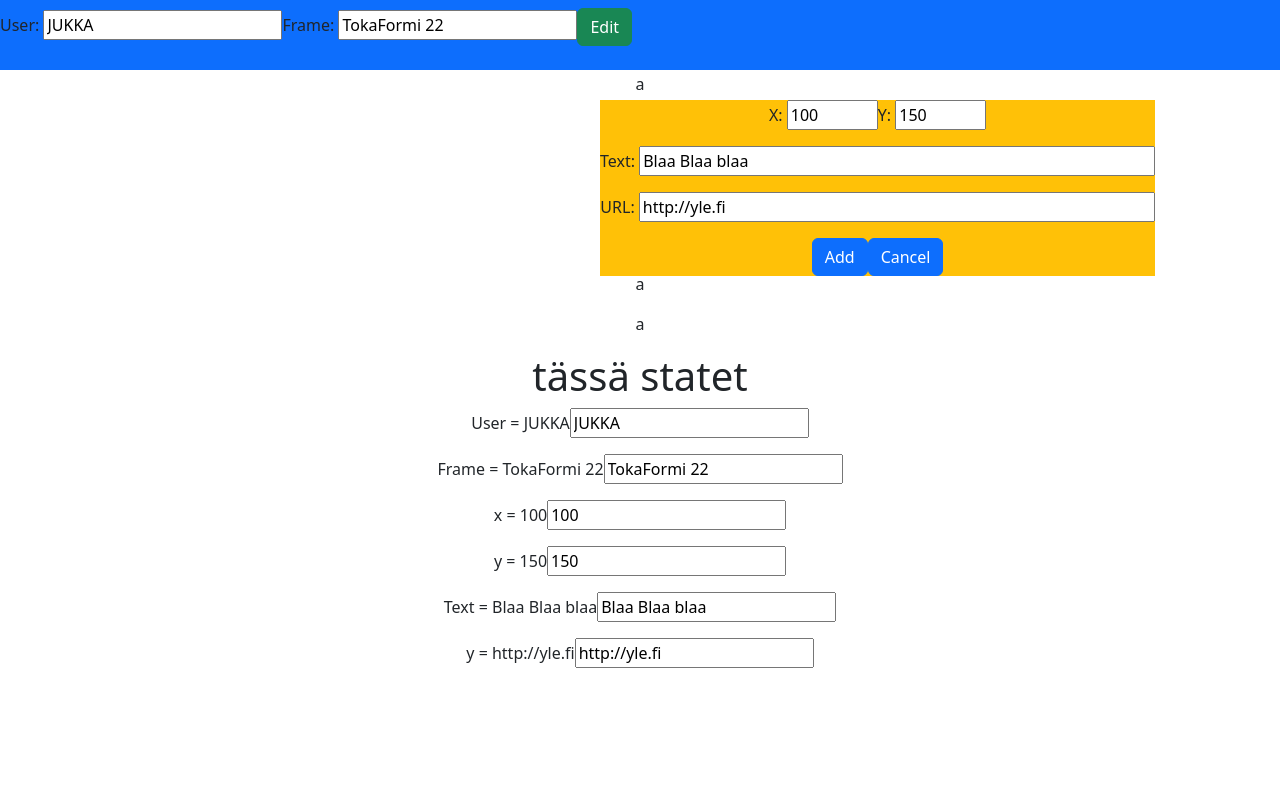
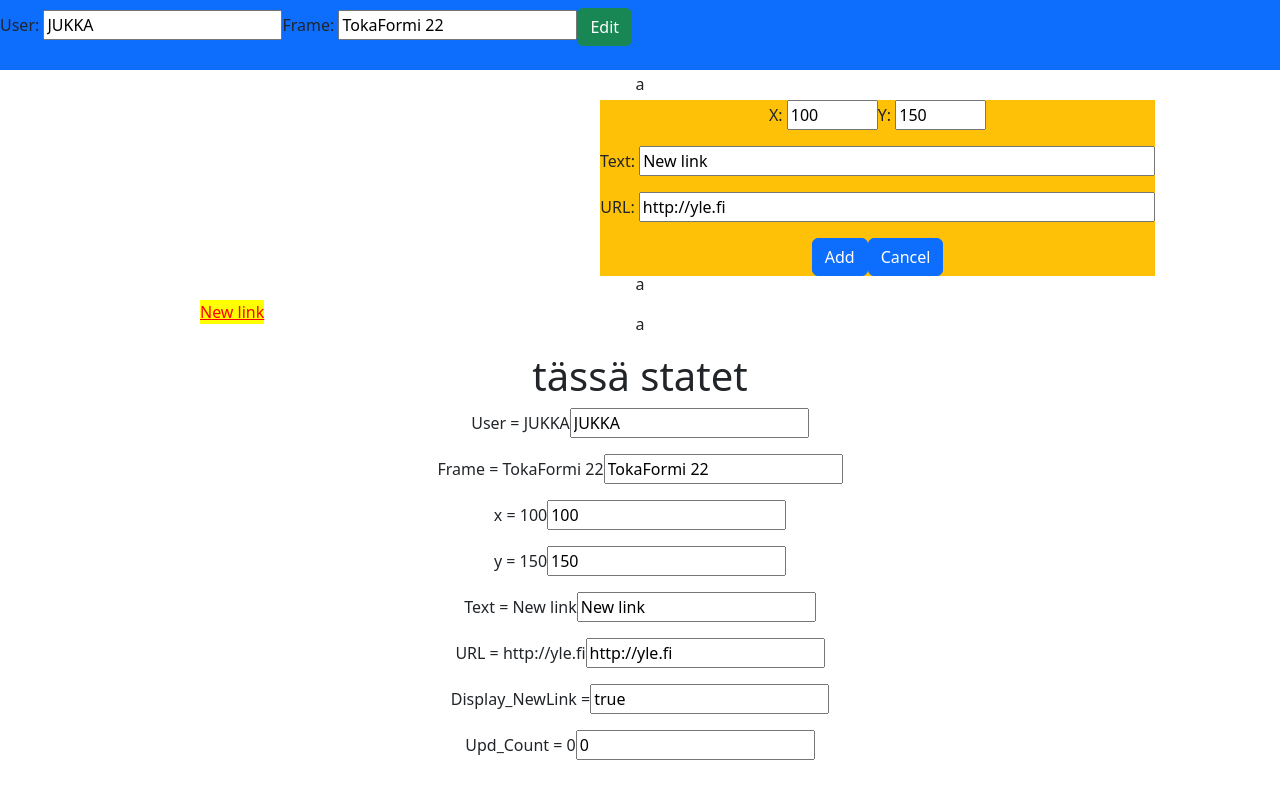
Before and after one commit to JukkaHeino55/JH-Public-Repo, a React (Vite) app in the folder projekti/: page / in a window 1280 px wide. Both pictures are taken after a click on the button "Edit". Built offline with nearby package versions, Linux system fonts and the light colour scheme; no server answers.

Commit message:
Linkin insert työn alla

```diff
--- a/projekti/src/App.jsx
+++ b/projekti/src/App.jsx
@@ -5,6 +5,7 @@ import Navbar from './components/Navbar';
 import EditModal from './components/EditModal';
 import LinksPage from './LinksPage';
 import ShowState from './components/ShowState';
+import NewLink from './components/NewLink';
 
 
 function App() {
@@ -17,35 +18,38 @@ function App() {
     new_Frame: 'TokaFormi 22',
     new_X: 100,
     new_Y: 150,
-    new_Text: 'Blaa Blaa blaa',
+    new_Text: 'New link',
     new_URL: 'http://yle.fi',
     new_DifX: 10,
-    new_DifY: 25
+    new_DifY: 25,
+    new_Display_NewLink: true,
+    new_Upd_Count: 0
   })
 
- function Trace1  ()  {
+  function Trace1  ()  {
     console.log("TRACE 1")
   }
 
   console.log("============")
   console.log(editPressed.editPressed)
+  console.log(state.new_Display_NewLink)
+  console.log(state.new_Text)
   console.log("=============")
-  Trace1()
 
-  if(editPressed.editPressed) {
+  if(true || state.new_Display_NewLink) {
     return (
       <>
-			  <Navbar state={state} setState={setState}/>
-        <ShowState state={state} setState={setState}/>
-        <LinksPage kayttaja_id="1" kayttaja="JUKKA" freimi_id ="2" freimi="TOKAFREIMI" />
+      <Navbar state={state} setState={setState} db_Add_NewLink={state.new_Display_NewLink}/>
+      <ShowState state={state} setState={setState}/>
+      <LinksPage state={state} kayttaja_id="1" kayttaja="JUKKA" freimi_id ="2" freimi="TOKAFREIMI" />
       </>
     )
   } else {
     return (
       <>
-			  <Navbar state={state} setState={setState}/>
-        <ShowState state={state} setState={setState} dummy="PÖÖ"/>
-        <LinksPage kayttaja_id="1" kayttaja="JUKKA" freimi_id ="2" freimi="TOKAFREIMI" />
+      <Navbar state={state} setState={setState} db_Add_NewLink={db_Add_NewLink}/>
+      <ShowState state={state} setState={setState}/>
+      <LinksPage state={state} kayttaja_id="1" kayttaja="JUKKA" freimi_id ="2" freimi="TOKAFREIMI" />
       </>
     )
   }
--- a/projekti/src/LinksPage.jsx
+++ b/projekti/src/LinksPage.jsx
@@ -1,12 +1,4 @@
 import {useState, useEffect} from 'react';
-// import './linkDefiner';
-const LinkkiX =  (
-    <>
-     <div style={{position: 'absolute', left: 250, top: 100}}>
-      <a href="https://iltasanomat.fi"><nobr>X-linkki</nobr></a>
-     </div>
-    </>
-  )
 
   function linkElements (link) {
     const url = link.FieldURL;
@@ -55,8 +47,6 @@ function KUTSU(link) {
     return ( <>
         {createLink(link)}
         </>  )
-    // return LinkDefiner.linkDefiner(link)
-    // return "XXX" + link.FieldText + "XXX"
 }
 
 const LinksPage = (props) => {
@@ -79,15 +69,12 @@ const LinksPage = (props) => {
             console.log(data);
             setLinks(data);
         });
-    },[]);
+    },[]);  // props.state.new_Upd_Count
 
 
     return (
         <>
-
-        {links.map((link) => (KUTSU(link) )
-        )}
-
+        {links.map((link) => (KUTSU(link)))}
         </>
     )
 }
--- a/projekti/src/components/EditModal.jsx
+++ b/projekti/src/components/EditModal.jsx
@@ -3,6 +3,12 @@ import useAction from '../hooks/useAction';
 import {useState,useEffect} from 'react';
 
 const EditModal = (props) => {
+
+  const [urlRequest,setUrlRequest] = useState({
+		url:"",
+		request:{},
+		action:""
+	})
 
   const onChangeNew_X = (event) => {
     console.log("Jotakin")
@@ -41,7 +47,57 @@ const EditModal = (props) => {
     })
   }
 
+  useEffect(() => {
+    const fetchData = async () => {
+			if(!urlRequest.url) {
+				return;
+			}
+			const response = await fetch(urlRequest.url,urlRequest.request);
+			if(!response) {
+				console.log("Server gave no response!");
+				return;
+			}
+			if(response.ok) {
+				switch(urlRequest.action) {
+          case "insertLink":
+					case "add":
+					case "remove":
+					case "edit":
+//						getList();
+						return;
+					default:
+						return;
+				}
+			} else {
+				console.log("Server responded with a status "+response.status+" "+response.statusText)
+			}
+		}
 
+    fetchData();
+  }, [urlRequest])
+
+  const add_Link  = (item) => {
+    console.log("OnClick function executed START")
+    const data = {
+      X: 10,
+      Y: 150,
+      Text:"YLE",
+      URL:"http://www.yle.fi"
+    }
+
+		setUrlRequest({
+			url:"http://localhost:8080/insertLink",
+			request:{
+				"method":"POST",
+				"headers":{
+					"Content-type":"application/json"
+				},
+				"body":JSON.stringify({data})
+			},
+			action:"add"
+		})
+    console.log("OnClick function executed END")
+	}
 
   console.log("PROPSIT")
   console.log(props)
@@ -87,7 +143,7 @@ const EditModal = (props) => {
                   value={props.props.state.new_URL}
                    onChange={onChangeNew_URL}/>
                <p />
-                  <button type="submit" class="btn btn-primary">Add</button>
+                  <button type="submit" class="btn btn-primary" onClick={add_Link}>Add</button>
                   <button type="submit" class="btn btn-primary" onClick={onClickCancel}>Cancel</button>
               </div>
             </container>
--- a/projekti/src/components/Navbar.jsx
+++ b/projekti/src/components/Navbar.jsx
@@ -2,11 +2,9 @@ import {Link} from 'react-router-dom';
 import ReactDOM from "react-dom";
 import React, { useState, useEffect } from 'react';
 import useAction from '../hooks/useAction';
-import useUser from '../hooks/useUser';
-import useFrame from '../hooks/useFrame';
 import EditModal from './EditModal';
+import NewLink from './NewLink';
 import { render } from 'react-dom';
-//import useAppState from '../hooks/useAppState';
 
 const Navbar = (props) => {
     const [state,setState] = useState({
@@ -18,6 +16,15 @@ const Navbar = (props) => {
 			editPressed:arvo
 		})
 	}
+    useEffect(() => {
+        console.log("YEEYEEYEEYEE");
+        props.setState((state) => {
+            return {
+                ...state,
+                new_Display_NewLink: state.editPressed
+            }
+        })
+      }, [state.editPressed]);
 
     console.log("GGG")
 
@@ -41,12 +48,7 @@ const Navbar = (props) => {
         })
     }
 
-    const [user,setUser] = useUser();
-    const [frame,setFrame] = useFrame();
-    // const [userAndFrame] = useAction();
-
     console.log("######")
-    console.log(user.user)
 
     const onClickEdit = (event) => {
         console.log("Clicked")
@@ -68,6 +70,7 @@ const Navbar = (props) => {
             <button type="button" class="btn btn-success" onClick={onClickEdit}>Edit</button>
         </p>
         <EditModal props={props} setEditPressed={setEditPressed} display={state.editPressed}/>
+        <NewLink props={props} setEditPressed={setEditPressed} display={state.editPressed}/>
     </nav>
     )
 }
--- /dev/null
+++ b/projekti/src/components/NewLink.jsx
@@ -0,0 +1,50 @@
+import react from 'react';
+import {Link} from 'react-router-dom';
+import {useState} from 'react';
+
+const NewLink = (props) => {
+
+    console.log("NEWLINK")
+    console.log(props)
+
+    const style = {
+        position: "absolute",
+        left: 220,
+        top: 150,
+        zIndex: 1,
+        color: "red",
+        backgroundColor: "yellow"
+    };
+    style.left = props.props.state.new_X + "px";
+    style.top = props.props.state.new_Y + "px";
+
+    //console.log(style.left)
+    //console.log(style.top)
+
+
+
+      const element = (
+        <>
+        <div style={style}>
+        <a style={style} href={props.props.state.new_URL}><nobr>{props.props.state.new_Text}</nobr></a>
+        </div>
+       </>
+    )
+
+    if (props.display) {
+        return(
+            <>
+            {element}
+            </>
+        )
+    } else {
+        return(
+            <>
+            PROPS DISPLAY OFF
+            </>
+        )
+    }
+
+}
+
+export default NewLink
--- a/projekti/src/components/ShowState.jsx
+++ b/projekti/src/components/ShowState.jsx
@@ -58,6 +58,25 @@ const ShowState = (props) => {
         })
     }
 
+    const changeState_Display_NewLink = (event) => {
+        props.setState((state) => {
+            return {
+                ...state,
+                 new_Display_NewLink: event.target.value
+            }
+        })
+    }
+
+    const changeState_Upd_Count = (event) => {
+        props.setState((state) => {
+            return {
+                ...state,
+                 new_Upd_Count: event.target.value
+            }
+        })
+    }
+
+
     const changeState_Y = (event) => {
 
         console.log('Clicked Y')
@@ -99,8 +118,14 @@ const ShowState = (props) => {
         <label>Text = {props.state.new_Text}</label>
         <input type="text" onChange={changeState_Text} value={props.state.new_Text}></input>
         <p />
-        <label>y = {props.state.new_URL}</label>
+        <label>URL = {props.state.new_URL}</label>
         <input type="text" onChange={changeState_URL} value={props.state.new_URL}></input>
+        <p />
+        <label>Display_NewLink = {props.state.new_Display_NewLink}</label>
+        <input type="text" onChange={changeState_Display_NewLink} value={props.state.new_Display_NewLink}></input>
+        <p />
+        <label>Upd_Count = {props.state.new_Upd_Count}</label>
+        <input type="text" onChange={changeState_Upd_Count} value={props.state.new_Upd_Count}></input>
         </div>
 
 
--- a/projekti/src/hooks/useAction.jsx
+++ b/projekti/src/hooks/useAction.jsx
@@ -6,7 +6,23 @@ const useAction = () => {
 		editPressed: false
 	})
 
-    return [editPressed, setEditPressed]
+
+
+	const db_Add_NewLink = (item) => {
+		console.log("=== PÄIVITYS KUTSUTTU ===")
+	/*	setUrlRequest({
+			url:"/api/db_Add_New_Link",
+			request:{
+				"method":"POST",
+				"headers":{
+					"Content-type":"application/json"
+				},
+				"body":JSON.stringify(item)
+			},
+			action:"add"
+		}) */
+	}
+return [editPressed, setEditPressed, db_Add_NewLink]
 }
 
 export default useAction;
--- a/projekti/src/hooks/useFrame.jsx
+++ /dev/null
@@ -1,13 +0,0 @@
-import {useState} from 'react';
-
-const useFrame = () => {
-
-	const [frame,setFrame] = useState({
-		frame: "LEHDET"
-	})
-
-
-    return [frame,setFrame]
-}
-
-export default useFrame;
--- a/projekti/src/hooks/useUser.jsx
+++ /dev/null
@@ -1,13 +0,0 @@
-import {useState} from 'react';
-
-const useUser = () => {
-
-	const [user,setUser] = useState({
-		user: "JUKKA2"
-	})
-
-
-    return [user,setUser]
-}
-
-export default useUser;
```
Also changed, not shown: 2 other files (tests, documents, lock files or other folders).
